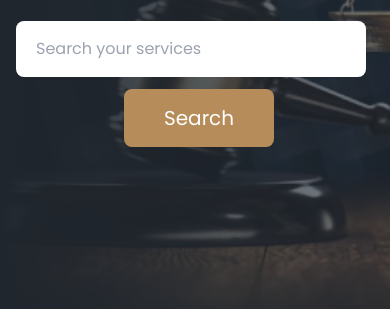
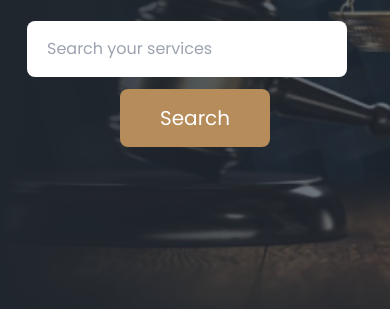
Before and after one commit to moshiurrahmandeap11/law-solution, a plain HTML site: page index.html in a window 390 px wide. Shown: the part 535-844 px from the top of the page. Drawn offline with nearby package versions, Linux system fonts and the light colour scheme.

Commit message:
half done of the project with responsive

```diff
--- a/index.html
+++ b/index.html
@@ -143,7 +143,7 @@
                         </p>
                         <div class="flex flex-col md:flex-row lg:flex-row justify-evenly items-center">
                             <input type="text" placeholder="Search your services"
-                                class="rounded-lg w-[350px] py-4 px-5 mb-3 md:mb-0 lg:mb-0 md:w-[500px] md:py-4 md:px-5 lg:w-[500px] lg:py-4 lg:px-5 font-normal font-pop text-base dark-four mr-4">
+                                class="rounded-lg w-[320px] py-4 px-5 mb-3 md:mb-0 lg:mb-0 md:w-[500px] md:py-4 md:px-5 lg:w-[500px] lg:py-4 lg:px-5 font-normal font-pop text-base dark-four mr-4">
                             <button
                                 class="rounded-lg bg-[#b68c5a] font-pop text-xl sada px-10 py-[15px]">Search</button>
                         </div>
```
